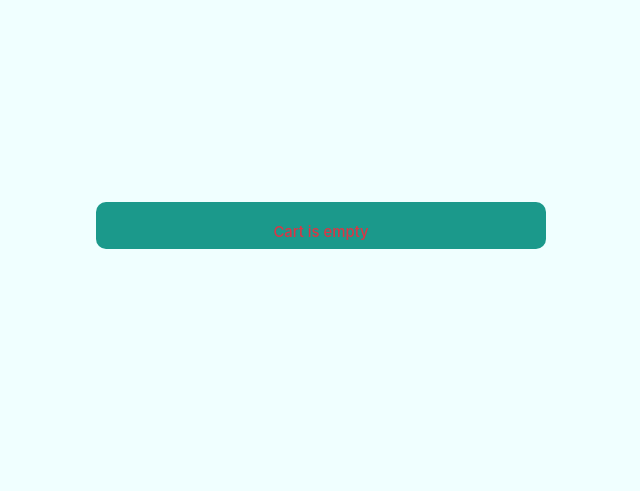
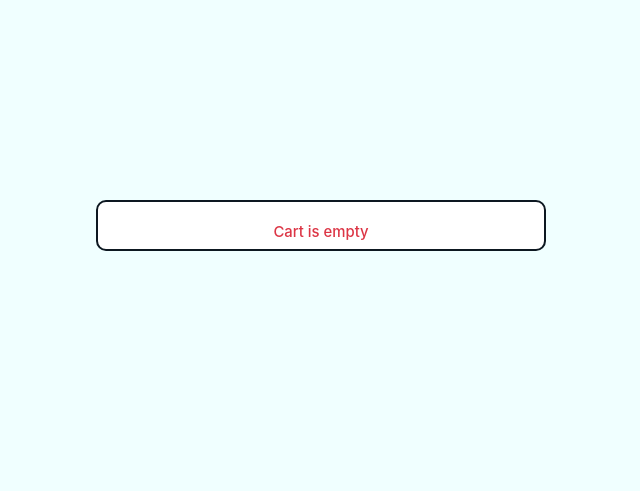
Before and after one commit to TonnamNoi/Project-Lab-Database, a PHP site: page /cart.php in a window 1280 px wide. Shown: the part 197-688 px from the top of the page, without its empty margins (319-959 px from the left). Run offline with PHP 8.4, Linux system fonts and the light colour scheme; the visitor is signed in with stand-in values (Sample User, id 1); data that the repository does not hold is empty.

Commit message:
make border in cart items

```diff
--- a/cart.php
+++ b/cart.php
@@ -23,7 +23,8 @@ if (!isset($_SESSION['member_id'])) {
             div.main-container {
                   max-width: 600px;
                   min-width: 450px;
-                  background: #1B998B;
+                  background: #FFFF;
+                  border: 2px solid #0D1821; /* Defines border width, style, and color */
                   border-radius: 10px;
             }
 
```
